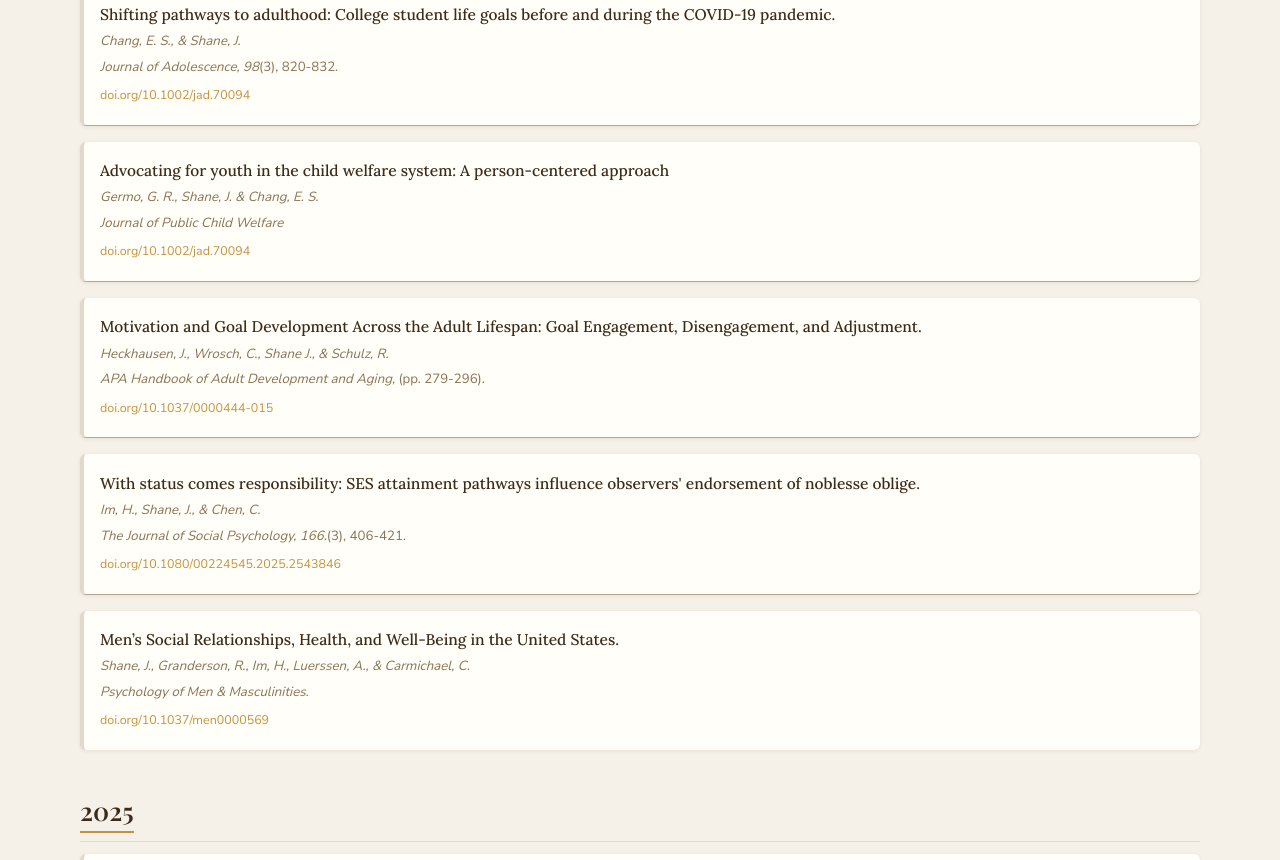
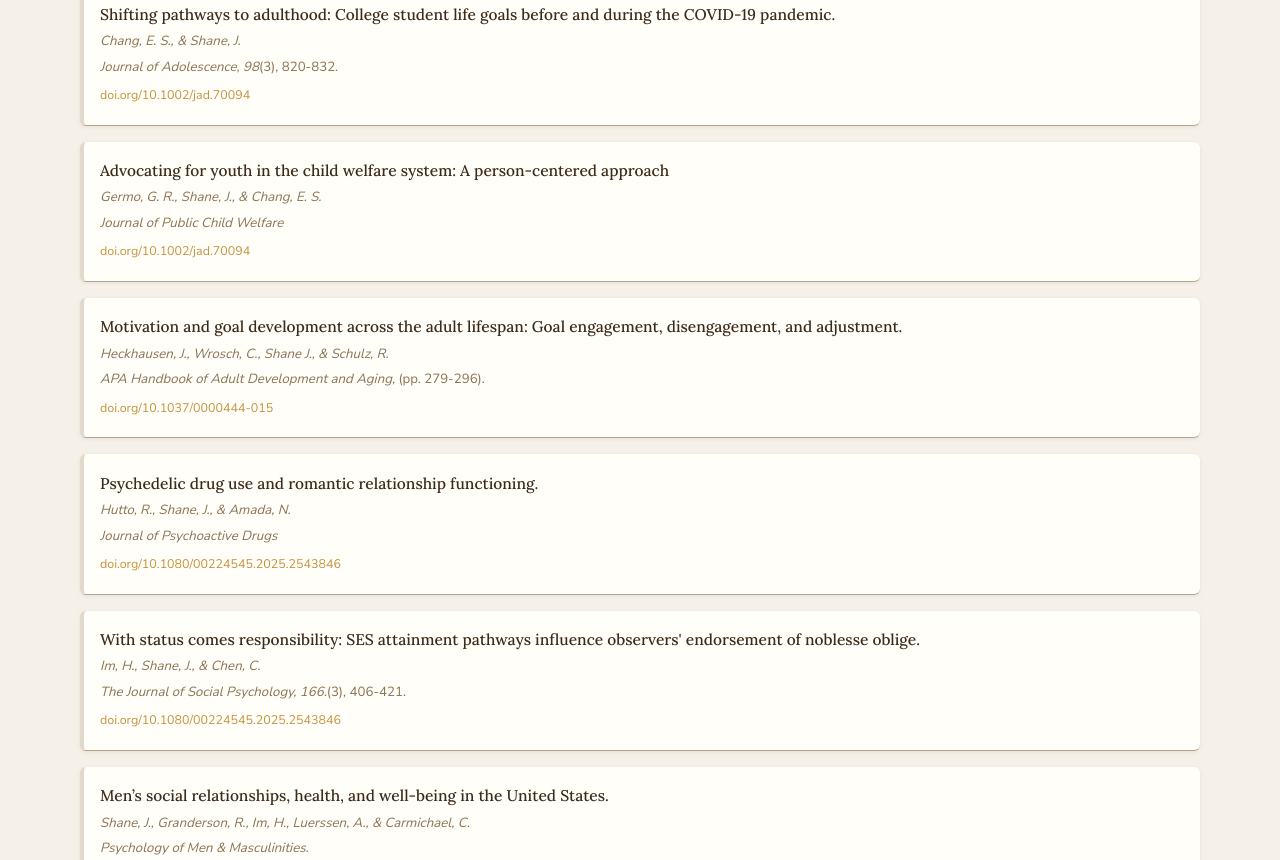
Before and after one commit to jsquidship/road-lab, a plain HTML site: page publications.html in a window 1280 px wide. Shown: the part 467-1327 px from the top of the page. Drawn offline with nearby package versions, Linux system fonts and the light colour scheme; a web font is replaced by a local one.

Commit message:
Update publications.html

```diff
--- a/publications.html
+++ b/publications.html
@@ -136,16 +136,23 @@
 
             <article class="pub-item">
               <p class="pub-title">Advocating for youth in the child welfare system: A person-centered approach</p>
-              <p class="pub-authors">Germo, G. R., Shane, J. &amp; Chang, E. S.</p>
+              <p class="pub-authors">Germo, G. R., Shane, J., &amp; Chang, E. S.</p>
               <p class="pub-journal"><em>Journal of Public Child Welfare</em></p>
               <a href="http://doi.org/10.1080/15548732.2026.2762299" class="pub-doi" target="_blank" rel="noopener noreferrer">doi.org/10.1002/jad.70094</a>
             </article>
 
             <article class="pub-item">
-              <p class="pub-title">Motivation and Goal Development Across the Adult Lifespan: Goal Engagement, Disengagement, and Adjustment.</p>
-              <p class="pub-authors">Heckhausen, J., Wrosch, C., Shane J., &amp; Schulz, R. </p>
+              <p class="pub-title">Motivation and goal development across the adult lifespan: Goal engagement, disengagement, and adjustment.</p>
+              <p class="pub-authors">Heckhausen, J., Wrosch, C., Shane J., &amp; Schulz, R.</p>
               <p class="pub-journal"><em>APA Handbook of Adult Development and Aging,</em> (pp. 279-296).</p>
               <a href="https://doi.org/10.1037/0000444-015" class="pub-doi" target="_blank" rel="noopener noreferrer">doi.org/10.1037/0000444-015</a>
+            </article>
+
+            <article class="pub-item">
+              <p class="pub-title">Psychedelic drug use and romantic relationship functioning.</p>
+              <p class="pub-authors">Hutto, R., Shane, J., &amp; Amada, N.</p>
+              <p class="pub-journal"><em>Journal of Psychoactive Drugs</em></p>
+              <a href="https://doi.org/10.1080/02791072.2026.2743939" class="pub-doi" target="_blank" rel="noopener noreferrer">doi.org/10.1080/00224545.2025.2543846</a>
             </article>
 
             <article class="pub-item">
@@ -156,7 +163,7 @@
             </article>
 
             <article class="pub-item">
-              <p class="pub-title">Men’s Social Relationships, Health, and Well-Being in the United States.</p>
+              <p class="pub-title">Men’s social relationships, health, and well-being in the United States.</p>
               <p class="pub-authors">Shane, J., Granderson, R., Im, H., Luerssen, A., &amp; Carmichael, C.</p>
               <p class="pub-journal"><em>Psychology of Men & Masculinities.</em></p>
               <a href="https://doi.org/10.1037/men0000569" class="pub-doi" target="_blank" rel="noopener noreferrer">doi.org/10.1037/men0000569</a>
```
